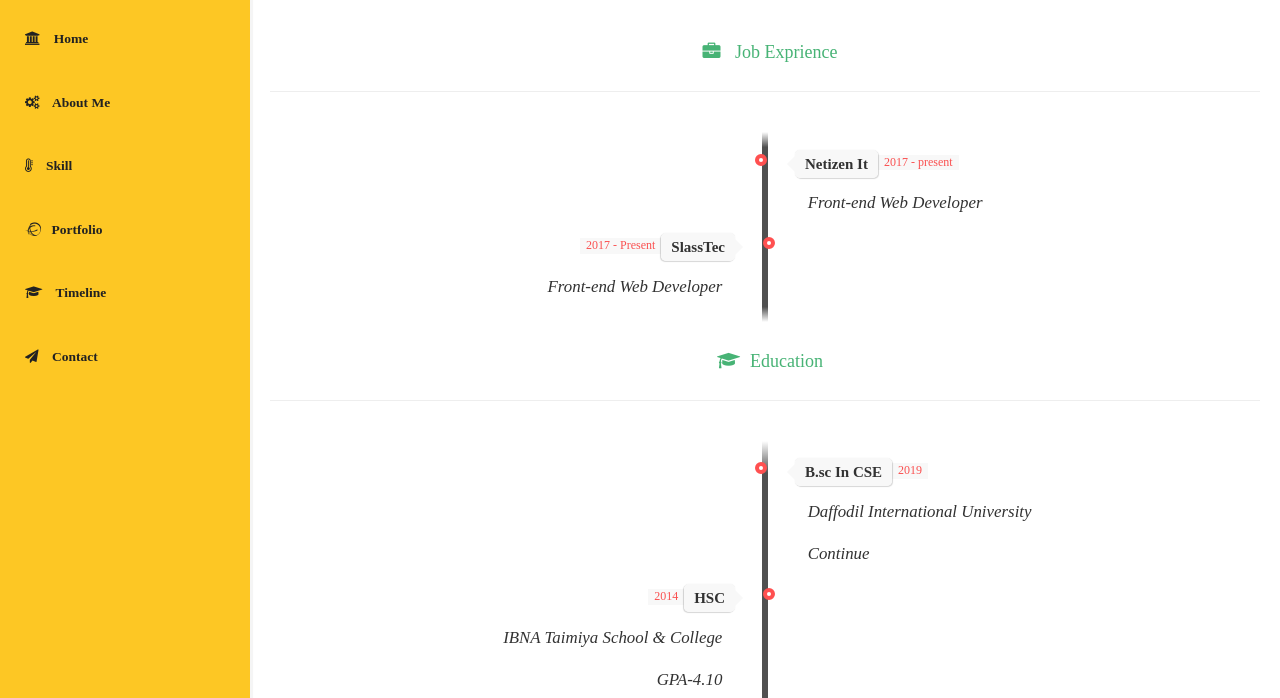
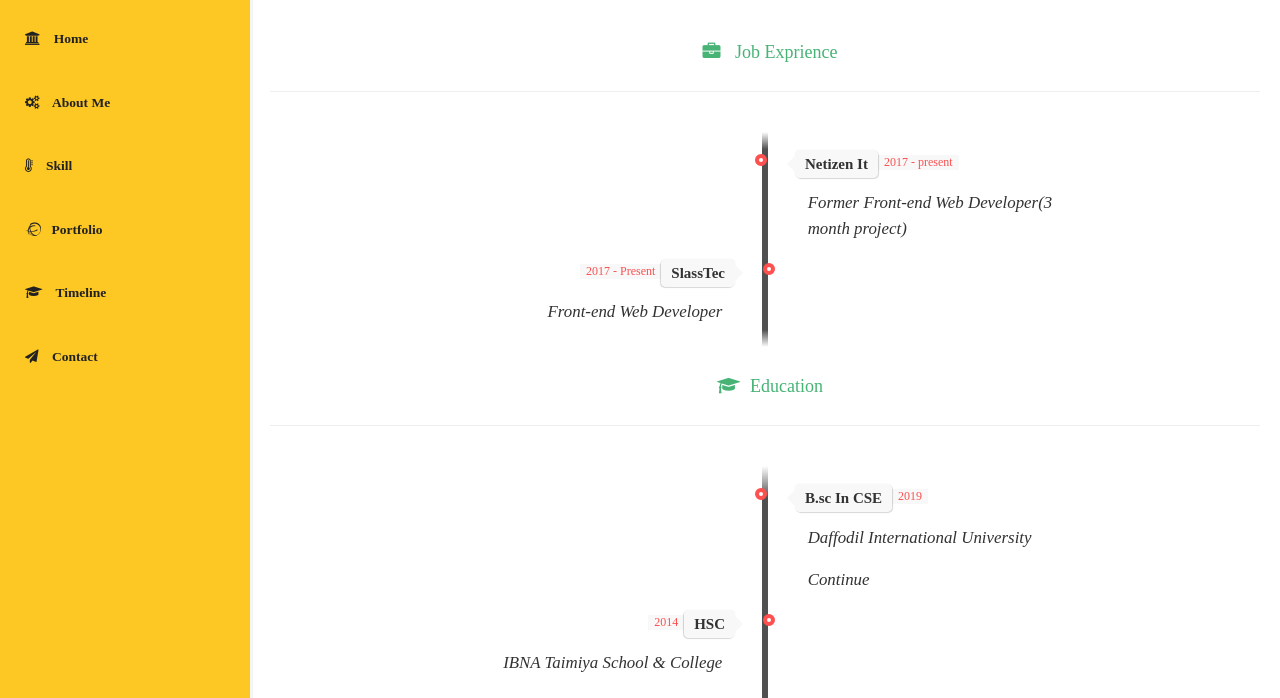
Before and after one commit to radwan503/Air--Portfolio, a plain HTML site: page timeline.html in a window 1280 px wide. Shown: the part 93-791 px from the top of the page. Drawn offline with Linux system fonts and the light colour scheme.

Commit message:
Update timeline.html

```diff
--- a/timeline.html
+++ b/timeline.html
@@ -58,7 +58,7 @@
                                 <div class="direction-r">
                                     <div class="flag-wrapper"> <span class="flag">Netizen It</span> <span class="time-wrapper"><span class="time">2017 - present</span></span>
                                     </div>
-                                    <div class="desc">Front-end Web Developer</div>
+                                    <div class="desc">Former Front-end Web Developer(3 month project)</div>
                                 </div>
                             </li>
                             <!-- Item 2 -->
```
